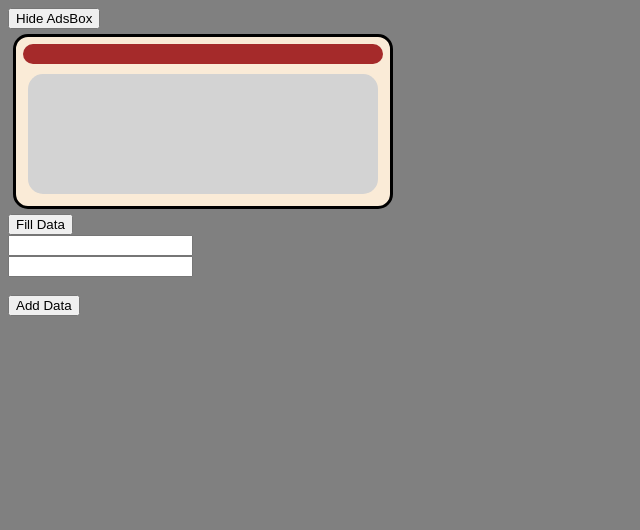
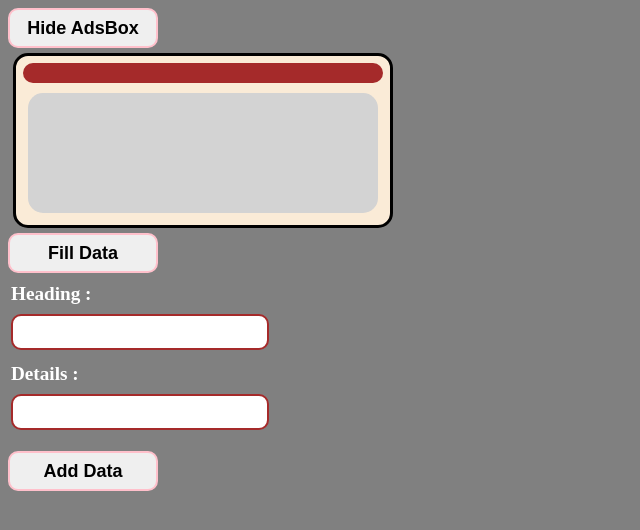
Before and after one commit to dpateireya/reactrepo, a React (Create React App) app: page / in a window 1280 px wide. Both pictures are taken after a click on the button "Show Adsbox". Shown: the top 530 px of the page, without its empty margins (0-640 px from the left). Built offline with nearby package versions, Linux system fonts and the light colour scheme.

Commit message:
button and textbox format
button and text  format set cssfile in showads file

```diff
--- a/src/showads/Showads.css
+++ b/src/showads/Showads.css
@@ -0,0 +1,30 @@
+.textbox_style {
+  height: 30px;
+  width: 250px;
+  margin: 3px;
+  border-radius: 10px;
+  border-style: solid;
+  border-width: 2px;
+  border-color: brown;
+}
+
+.label_style {
+  height: 25px;
+  width: 150px;
+  font-size: larger;
+  font-weight: bolder;
+  margin: 3px;
+  color: white;
+  margin-top: 10px;
+}
+
+.button_style {
+  width: 150px;
+  height: 40px;
+  font-size: large;
+  font-weight: bolder;
+  border-radius: 10px;
+  border-style: solid;
+  border-width: 2px;
+  border-color: pink;
+}
--- a/src/showads/Showads.js
+++ b/src/showads/Showads.js
@@ -1,5 +1,6 @@
 import Adsbox from "../adsbox/Adsbox";
 import Adsdata from "../adsbox/AdsData";
+import "./Showads.css";
 const { useState } = require("react");
 
 const initdata = [
@@ -45,24 +46,42 @@ function Showads() {
       {islogin ? (
         <>
           <div>
-            <button onClick={logoutsub}>Hide AdsBox</button>
+            <button className="button_style" onClick={logoutsub}>
+              Hide AdsBox
+            </button>
           </div>
           {filldata.map((obj) => {
             return <Adsbox head={obj.head} details={obj.details} />;
           })}
-          <button onClick={fillDatasub}> Fill Data</button>
+          <button className="button_style" onClick={fillDatasub}>
+            Fill Data
+          </button>
           <br />
           <div>
-            <input name="head" onChange={getdatasub} />
+            <div className="label_style"> Heading :</div>
+            <input
+              className="textbox_style"
+              name="head"
+              onChange={getdatasub}
+            />
           </div>
           <div>
-            <input name="details" onChange={getdatasub} />
+            <div className="label_style"> Details :</div>
+            <input
+              className="textbox_style"
+              name="details"
+              onChange={getdatasub}
+            />
           </div>
           <br />
-          <button onClick={addDatasub}> Add Data</button>
+          <button className="button_style" onClick={addDatasub}>
+            Add Data
+          </button>
         </>
       ) : (
-        <button onClick={authsub}> Show Adsbox</button>
+        <button className="button_style" onClick={authsub}>
+          Show Adsbox
+        </button>
       )}
     </>
   );
```
